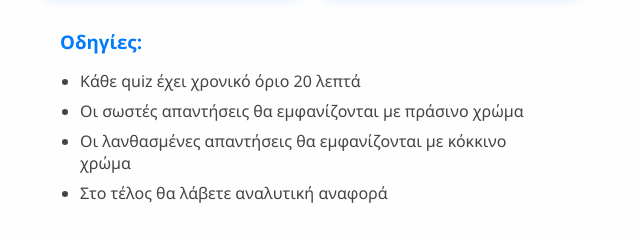
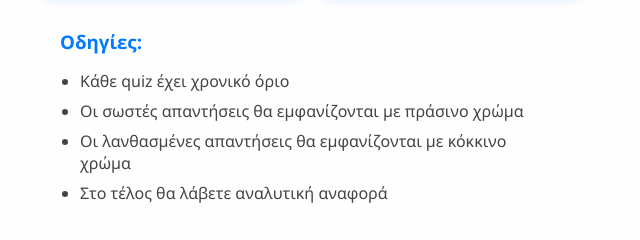
Before and after one commit to stefanoszormpas/Bphysics_quiz, a plain HTML site: page index.html in a window 1280 px wide. Shown: the part 544-784 px from the top of the page, 330-970 px from the left. Drawn offline with nearby package versions, Linux system fonts and the light colour scheme.

Commit message:
Update index.html

```diff
--- a/index.html
+++ b/index.html
@@ -29,7 +29,7 @@
         <div class="instructions">
             <h3>Οδηγίες:</h3>
             <ul>
-                <li>Κάθε quiz έχει χρονικό όριο 20 λεπτά</li>
+                <li>Κάθε quiz έχει χρονικό όριο </li>
                 <li>Οι σωστές απαντήσεις θα εμφανίζονται με πράσινο χρώμα</li>
                 <li>Οι λανθασμένες απαντήσεις θα εμφανίζονται με κόκκινο χρώμα</li>
                 <li>Στο τέλος θα λάβετε αναλυτική αναφορά</li>
```
